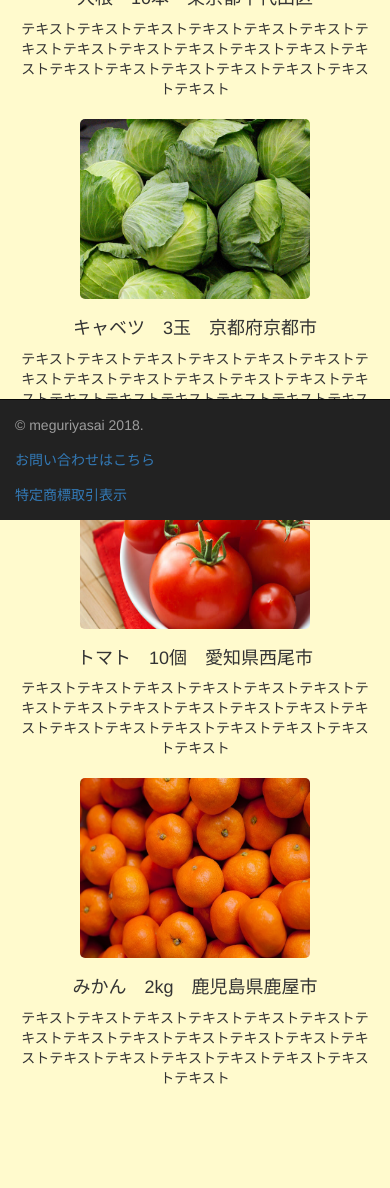
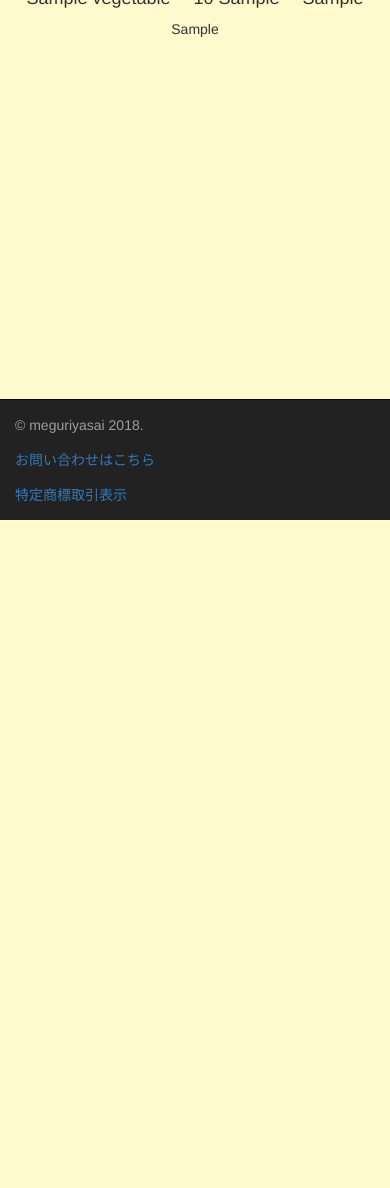
Before and after one commit to yukiyohure/meguriyasai, a PHP site: page /product.php in a window 390 px wide. Shown: the part 324-1512 px from the top of the page. After the commit the page ends 844 px from the top, so only its background shows below. Run offline with PHP 8.4, Linux system fonts and the light colour scheme; tables that the repository leaves empty or names only in its code hold one stand-in row (values such as "Sample post"); some libraries are stand-ins or nearby versions.

Commit message:
商品一覧表示

```diff
--- a/product.php
+++ b/product.php
@@ -1,3 +1,24 @@
+<?php
+//SESSION変数を使えるようにする
+session_start();
+//データベースに接続
+require("dbconnect.php");
+
+$sql = 'SELECT * FROM vegetables ORDER BY created DESC;';
+$stmt = $pdo->prepare($sql);
+$stmt->execute();
+
+//表示部分で使用できるようにタイムラインの情報を格納する配列を用意
+$timeline = array();
+while(1){
+	$rec = $stmt->fetch(PDO::FETCH_ASSOC);
+	if($rec == false){
+		break;
+	}
+	$timeline[] = $rec;
+}
+
+?>
 <!DOCTYPE html>
 <html>
 <head>
@@ -37,48 +58,11 @@
 			</div>
 		</div>
 	</div>
-	<div class="container product">
-		<div class="row">
-			<div class="col-md-offset-2 col-md-4">
-				<div class="text-center vege_img">
-					<a href="buy.php"><img src="assets/photos/daikon.jpg"></a>
-				</div>
-				<div class="text text-center">
-					<h4>大根　10本　東京都千代田区</h4>
-					<p>テキストテキストテキストテキストテキストテキストテキストテキストテキストテキストテキストテキストテキストテキストテキストテキストテキストテキストテキストテキスト</p>
-				</div>
-			</div>
-			<div class="col-md-4">
-				<div class="text-center vege_img">
-					<a href="buy.php"><img src="assets/photos/kyabetu.jpg"></a>
-				</div>
-				<div class="text text-center">
-					<h4>キャベツ　3玉　京都府京都市</h4>
-					<p>テキストテキストテキストテキストテキストテキストテキストテキストテキストテキストテキストテキストテキストテキストテキストテキストテキストテキストテキストテキスト</p>
-				</div>
-			</div>
-		</div>
-		<div class="row">
-			<div class="col-md-offset-2 col-md-4">
-				<div class="text-center vege_img">
-					<a href="buy.php"><img src="assets/photos/tomato.jpg"></a>
-				</div>
-				<div class="text text-center">
-					<h4>トマト　10個　愛知県西尾市</h4>
-					<p>テキストテキストテキストテキストテキストテキストテキストテキストテキストテキストテキストテキストテキストテキストテキストテキストテキストテキストテキストテキスト</p>
-				</div>
-			</div>
-			<div class="col-md-4">
-				<div class="text-center vege_img">
-					<a href="buy.php"><img src="assets/photos/mikan.jpg"></a>
-				</div>
-				<div class="text text-center">
-					<h4>みかん　2kg　鹿児島県鹿屋市</h4>
-					<p>テキストテキストテキストテキストテキストテキストテキストテキストテキストテキストテキストテキストテキストテキストテキストテキストテキストテキストテキストテキスト</p>
-				</div>
-			</div>
-		</div>
-	</div>
+	<?php
+	foreach($timeline as $each_vege){
+		$count = count($timeline);
+		include("one_product.php");
+	} ?>
 	<footer>
 		<div class="navbar  navbar-inverse navbar-fixed-bottom">
 		  	<div class="container">
```
Also changed, not shown: one_product.php (added, +36 -0 lines).
